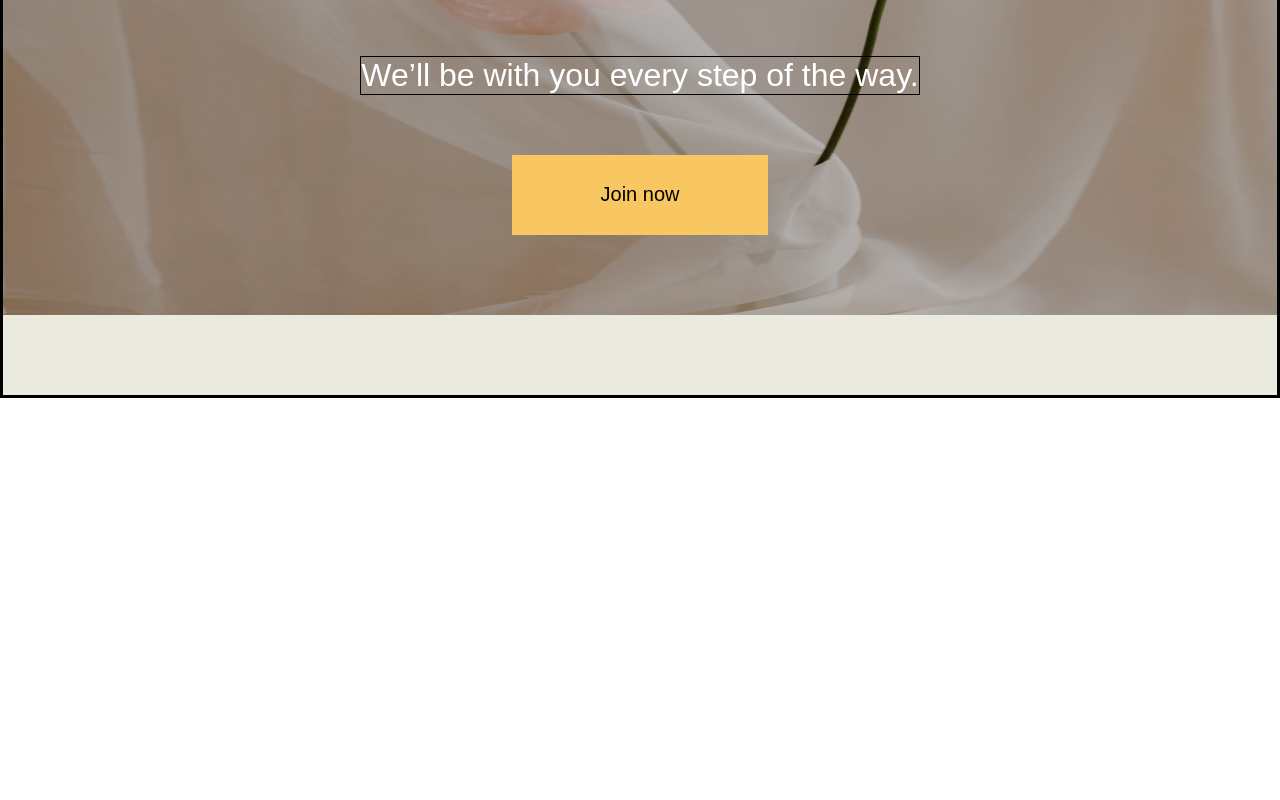
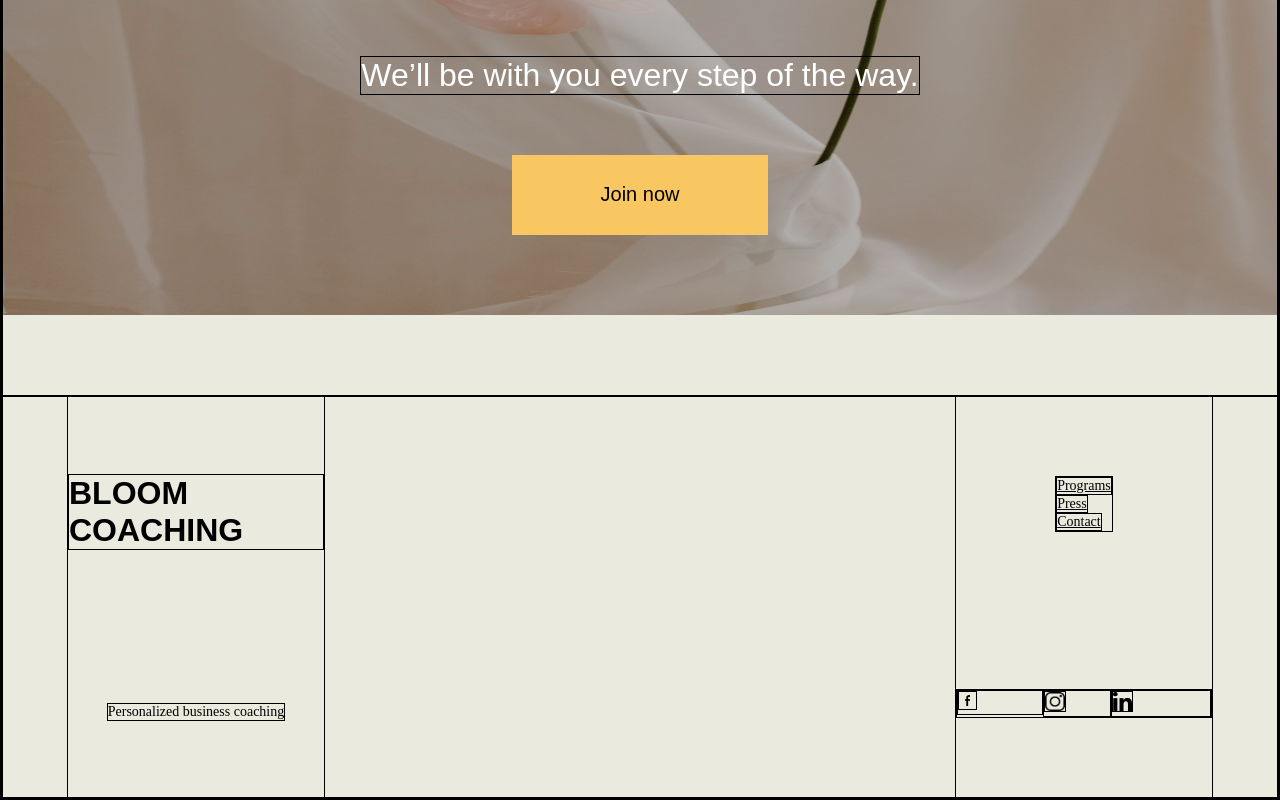
Before and after one commit to IlliaTsap/BloomCoaching, a plain HTML site: page Index.html in a window 1280 px wide. Shown: the part 6180-6980 px from the top of the page. Before the commit the page ends 6578 px from the top, so only its background shows below. Drawn offline with Linux system fonts and the light colour scheme.

Commit message:
Частина 8

```diff
--- a/Index.html
+++ b/Index.html
@@ -67,6 +67,14 @@
         flex-direction: column;
         height: 100vh;
         text-align: center;
+    }
+    #section-8 {
+        background-color: #EBEADF;
+        display: flex;
+        justify-content: space-between;
+        align-items: center;
+        flex-direction: row;
+        height: 50vh;
     }
 
     #nav-main {
@@ -291,5 +299,29 @@
         <h3 class="text-arial-white" style="margin: 2.5vh 0vw">We’ll be with you every step of the way.</h3>
         <button class="button-orange text-arial-black h4" style="height: 10vh; width: 20vw; margin: 5vh 0vw">Join now</button>
     </section>
+    <section id="section-8">
+        <div style="display: flex; justify-content: space-around; align-items: center; flex-direction: column; height: 100%; width: 20vw; margin: 10vh 5vw">
+            <h3 class="text-arial-black" style="font-weight: bold">BLOOM COACHING</h3>
+            <h5 class="text-tnr-black">Personalized business coaching</h5>
+        </div>
+        <div style="display: flex; justify-content: space-around; align-items: center; flex-direction: column; height: 100%; width: 20vw; margin: 10vh 5vw">
+            <div style="display: flex; justify-content: center; align-items: flex-start; flex-direction: column">
+                <a href="" class="text-tnr-black h5" style="text-decoration: underline">Programs</a>
+                <a href="" class="text-tnr-black h5" style="text-decoration: underline">Press</a>
+                <a href="" class="text-tnr-black h5" style="text-decoration: underline">Contact</a>
+            </div>
+            <div style="display: flex; justify-content: space-around; align-items: flex-start; flex-direction: row">
+                <a href="">
+                    <img src="Pictures\Section8FacebookIcon.jpg" style="width: 20%; height: auto" />
+                </a>
+                <a href="">
+                    <img src="Pictures\Section8InstagramIcon.png" style="width: 30%; height: auto" />
+                </a>
+                <a href="">
+                    <img src="Pictures\Section8LinkedInIcon.png" style="width: 20%; height: auto" />
+                </a>
+            </div>
+        </div>
+    </section>
 </body>
 </html>
```
